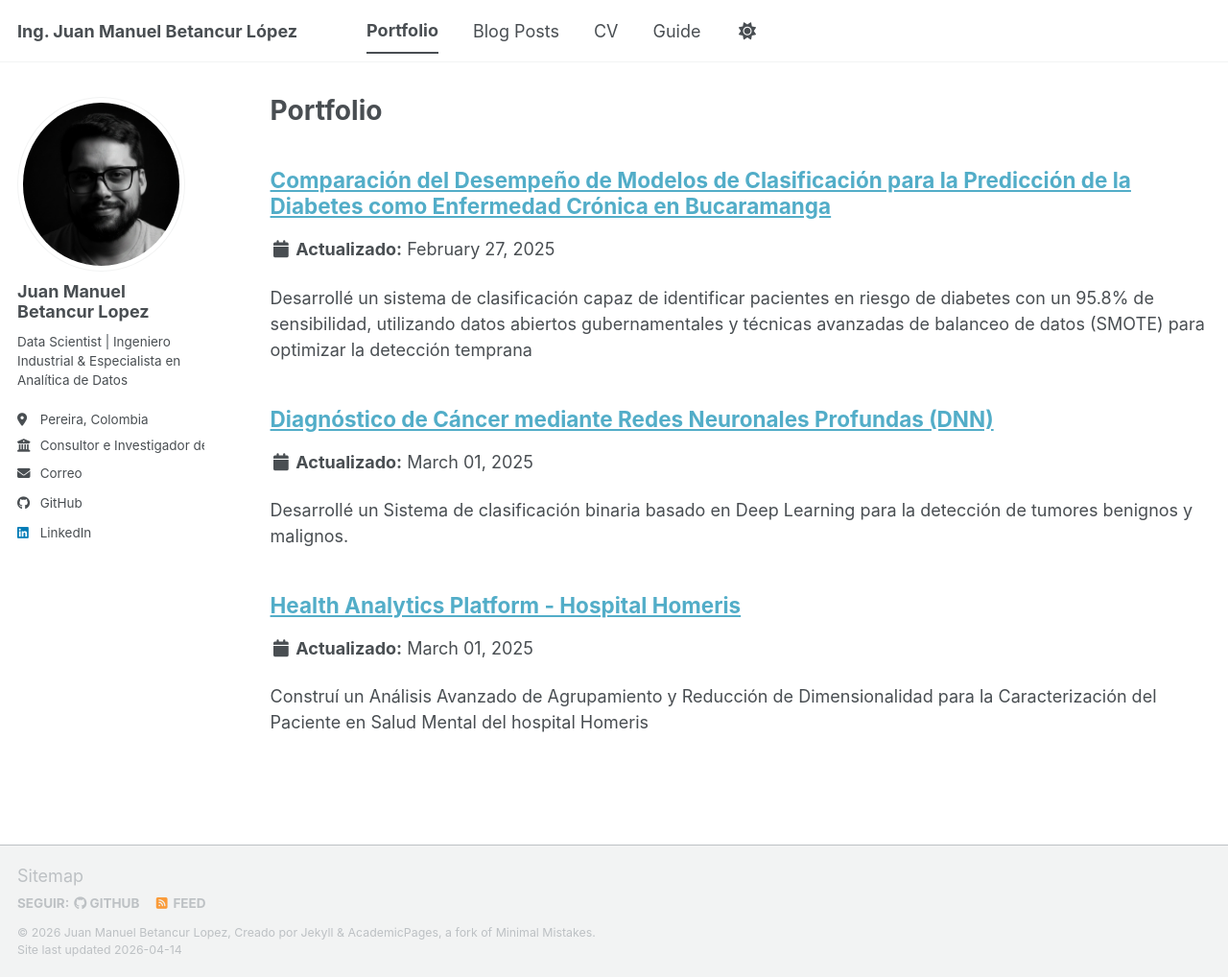
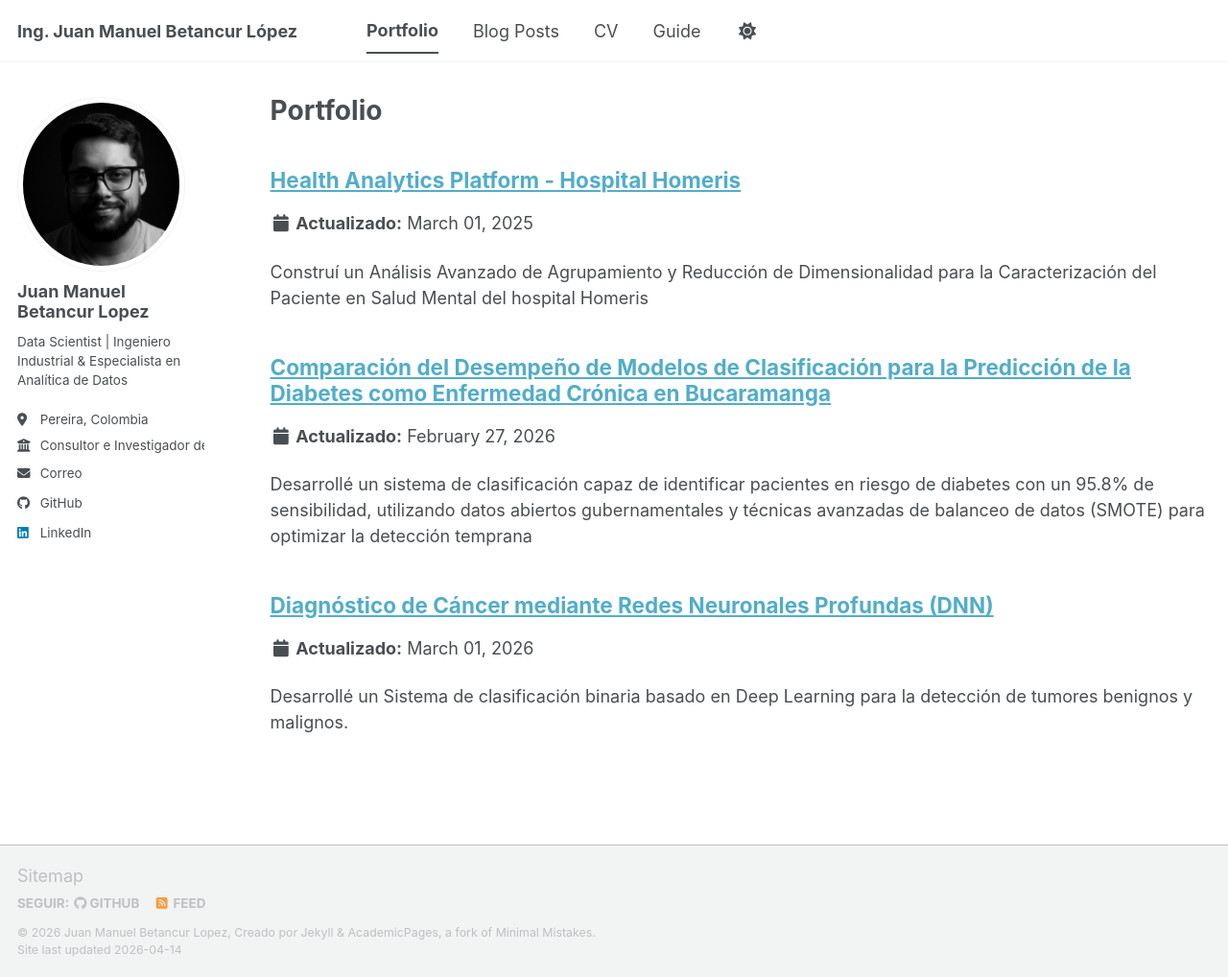
Before and after one commit to ingjuanmbl-jmbl/portafolio-jmbl, a Jekyll site: the page built from _pages/portfolio.html, in a window 1280 px wide and 1018 px high. Shown: the whole window at 96% size. Built offline with Jekyll 4.4.1, drawn with Linux system fonts in a browser that asks for light colours; a script bundle is joined from its source files by our own code; library files that are not in the unit come from our copies.

```diff
--- a/_portfolio/2026-02-29-cancer-diagnostico-ia.MD
+++ b/_portfolio/2026-02-29-cancer-diagnostico-ia.MD
@@ -2,7 +2,7 @@
 title: "Diagnóstico de Cáncer mediante Redes Neuronales Profundas (DNN)"
 excerpt: "Desarrollé un Sistema de clasificación binaria basado en Deep Learning para la detección de tumores benignos y malignos."
 collection: portfolio
-date: 2025-02-29
+date: 2026-02-29
 header:
   teaser: "/assets/images/perfil.jpg"
 ---
--- a/_portfolio/27-02-2026-diabetes-class.md
+++ b/_portfolio/27-02-2026-diabetes-class.md
@@ -2,7 +2,7 @@
 title: "Comparación del Desempeño de Modelos de Clasificación para la Predicción de la Diabetes como Enfermedad Crónica en Bucaramanga"
 excerpt: "Desarrollé un sistema de clasificación capaz de identificar pacientes en riesgo de diabetes con un 95.8% de sensibilidad, utilizando datos abiertos gubernamentales y técnicas avanzadas de balanceo de datos (SMOTE) para optimizar la detección temprana"
 collection: portfolio
-date: 2025-02-27
+date: 2026-02-27
 header:
   teaser: "/assets/images/perfil.jpg"
 ---
```
